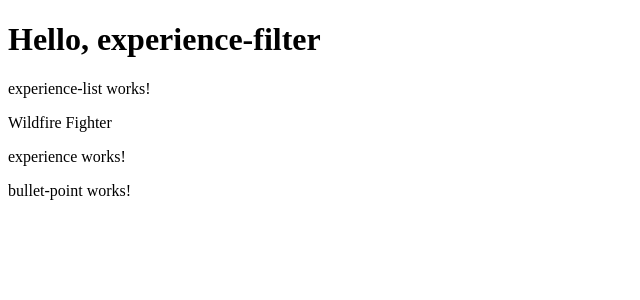
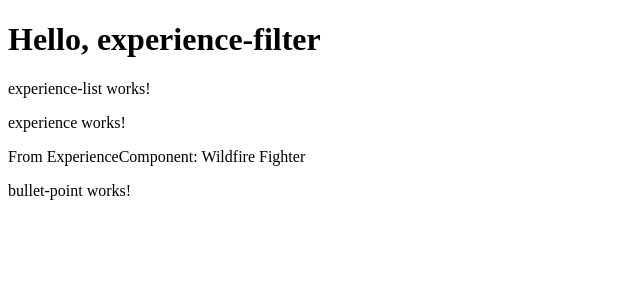
Before and after one commit to jasonTheDev/resume-builder, an Angular app: page / in a window 1280 px wide. Shown: the top 300 px of the page, without its empty margins (0-640 px from the left). Built offline with nearby package versions, Linux system fonts and the light colour scheme.

Commit message:
Add @Input to ExperienceComponent

```diff
--- a/src/app/experience-list/experience-list.component.html
+++ b/src/app/experience-list/experience-list.component.html
@@ -1,3 +1,2 @@
 <p>experience-list works!</p>
-<p>{{ experience.position }}</p>
-<app-experience></app-experience>
+<app-experience [experience]="experience"></app-experience>
--- a/src/app/experience/experience.component.html
+++ b/src/app/experience/experience.component.html
@@ -1,2 +1,3 @@
 <p>experience works!</p>
+<p>From ExperienceComponent: {{experience.position }}</p>
 <app-bullet-point></app-bullet-point>
--- a/src/app/experience/experience.component.ts
+++ b/src/app/experience/experience.component.ts
@@ -1,5 +1,6 @@
-import { Component } from '@angular/core';
+import { Component, Input } from '@angular/core';
 import { BulletPointComponent } from '../bullet-point/bullet-point.component';
+import { Experience } from '../experience';
 
 @Component({
   selector: 'app-experience',
@@ -10,4 +11,6 @@ import { BulletPointComponent } from '../bullet-point/bullet-point.component';
 })
 export class ExperienceComponent {
 
+  @Input() experience!: Experience;
+
 }
```
